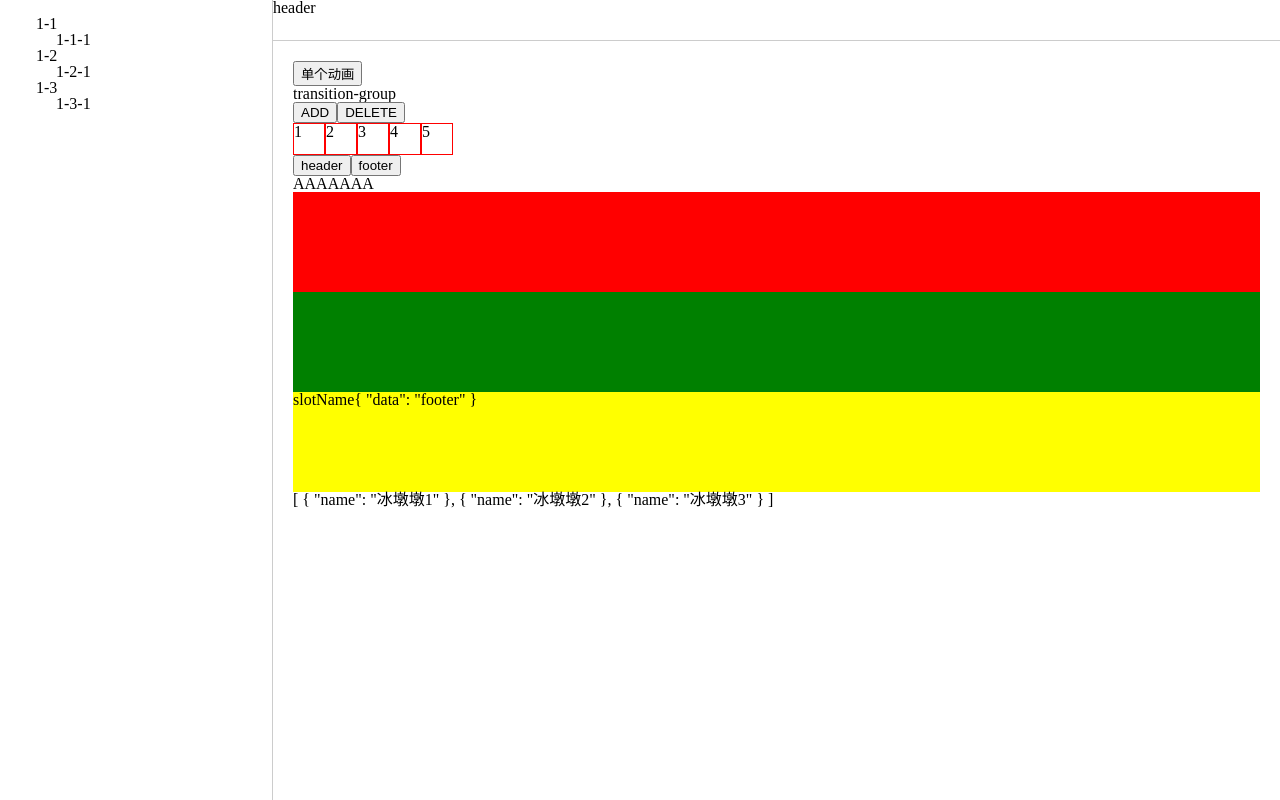
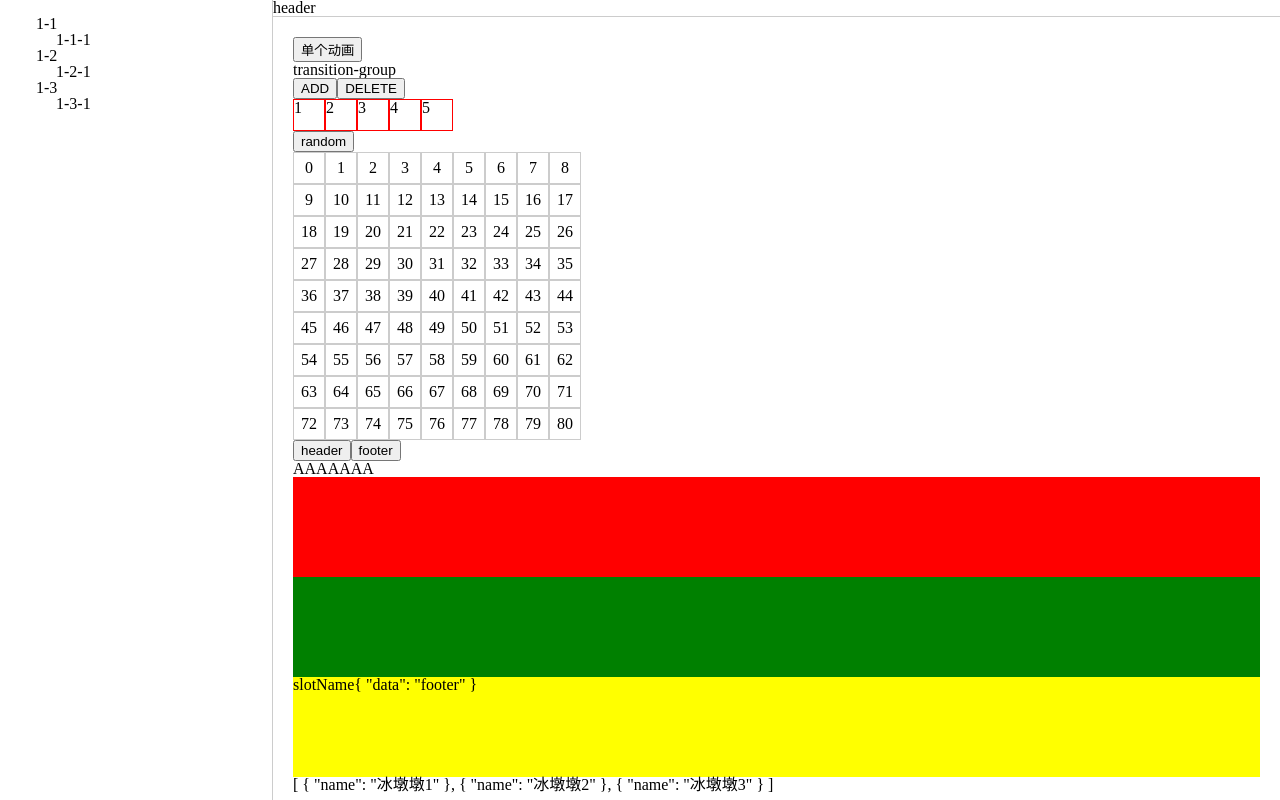
Before and after one commit to wangliuyong/vue3-vite, a Vue app: page / in a window 1280 px wide. Built offline with nearby package versions, Linux system fonts and the light colour scheme.

Commit message:
平面过度

```diff
--- a/package.json
+++ b/package.json
@@ -9,9 +9,11 @@
   },
   "dependencies": {
     "animate.css": "^4.1.1",
+    "lodash": "^4.17.21",
     "vue": "^3.2.25"
   },
   "devDependencies": {
+    "@types/lodash": "^4.14.182",
     "@types/node": "^17.0.30",
     "@vitejs/plugin-vue": "^2.3.1",
     "less": "^4.1.2",
--- a/src/components/TransitionX.vue
+++ b/src/components/TransitionX.vue
@@ -19,19 +19,36 @@
     </div>
     <div class="wrap">
        <transition-group
-      enter-active-class="animate__animated animate__rubberBand"
+      enter-active-class="animate__animated animate__backInUp"
       leave-active-class="animate__animated animate__backOutDown"
     >
       <div class="item" :key="item" v-for="item in list">{{ item }}</div>
     </transition-group>
     </div>
 
+    <div>
+      <button @click="random">random</button>
+      <div class="wraps">
+         <transition-group
+           move-class="move"
+          >
+            <div class="items" :key="item" v-for="item in lists">{{ item }}</div>
+          </transition-group>
+      </div>
+    </div>
+
   </div>
 </template>
 
 <script setup lang="ts">
+import _ from 'lodash'
 const showBox = ref(false);
 const list = reactive<number[]>([1, 2, 3, 4, 5]);
+
+const lists = ref(Array.apply(null,({length:81} as any)).map((item,index) => index))
+
+console.log(lists.value);
+
 
 const add = () => {
   list.push(list.length + 1);
@@ -39,9 +56,27 @@ const add = () => {
 const deletex = () => {
   list.pop();
 };
+
+const random = ()=>{
+  lists.value = _.shuffle(lists.value)
+}
 </script>
 
 <style scoped lang="less">
+
+.wraps{
+  display: flex;
+  flex-wrap: wrap;
+  width: calc(30px * 9 + 18px);
+  .items{
+    width: 30px;
+    height: 30px;
+    display: flex;
+    align-items: center;
+    justify-content: center;
+    border: 1px solid #ccc;
+  }
+}
 .wrap{
   display: flex;
   flex-wrap: wrap;
@@ -85,4 +120,8 @@ const deletex = () => {
   height: 50px;
   width: 50vw;
 }
+
+.move{
+  transition: all 1s;
+}
 </style>
```
